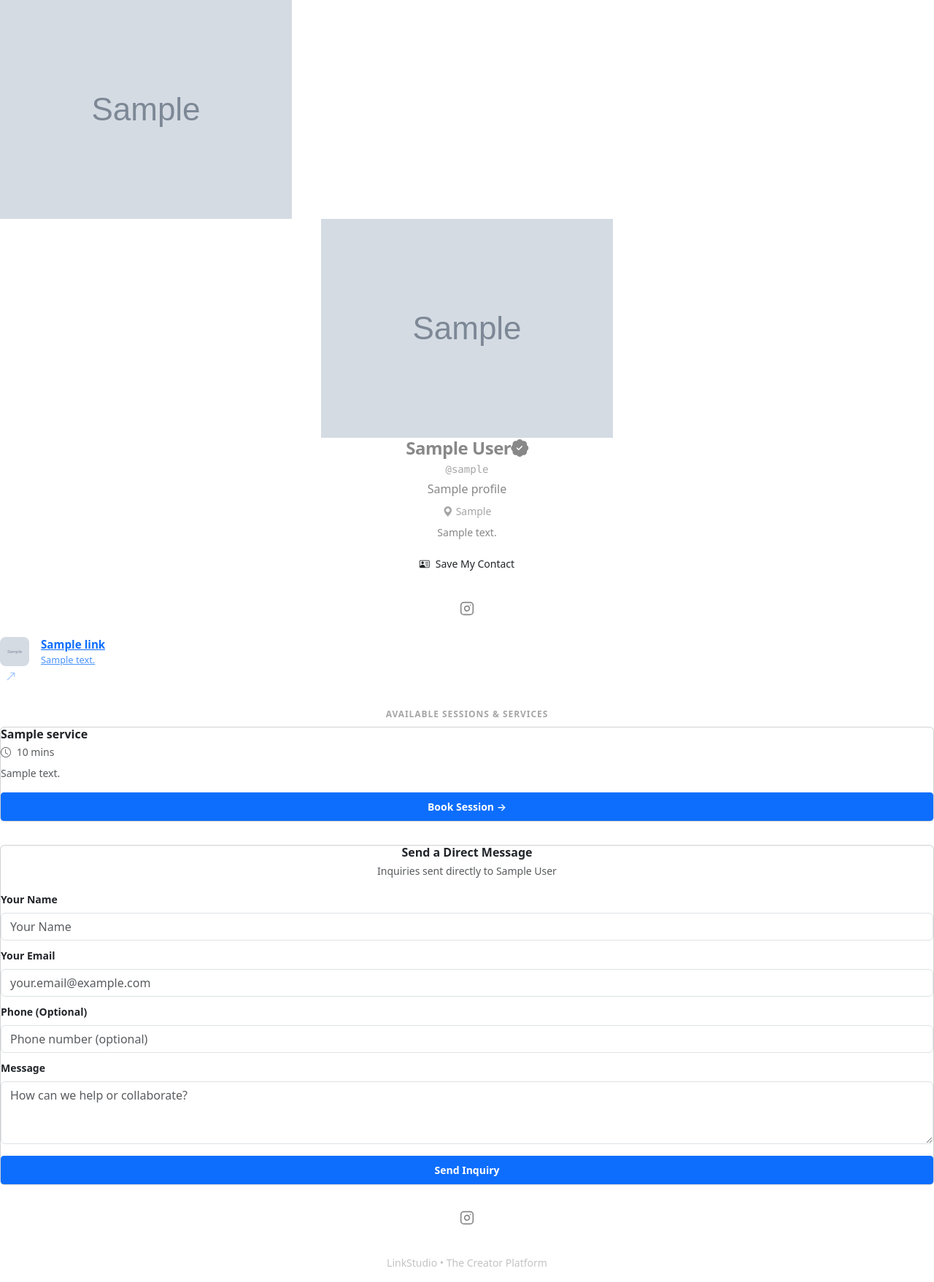
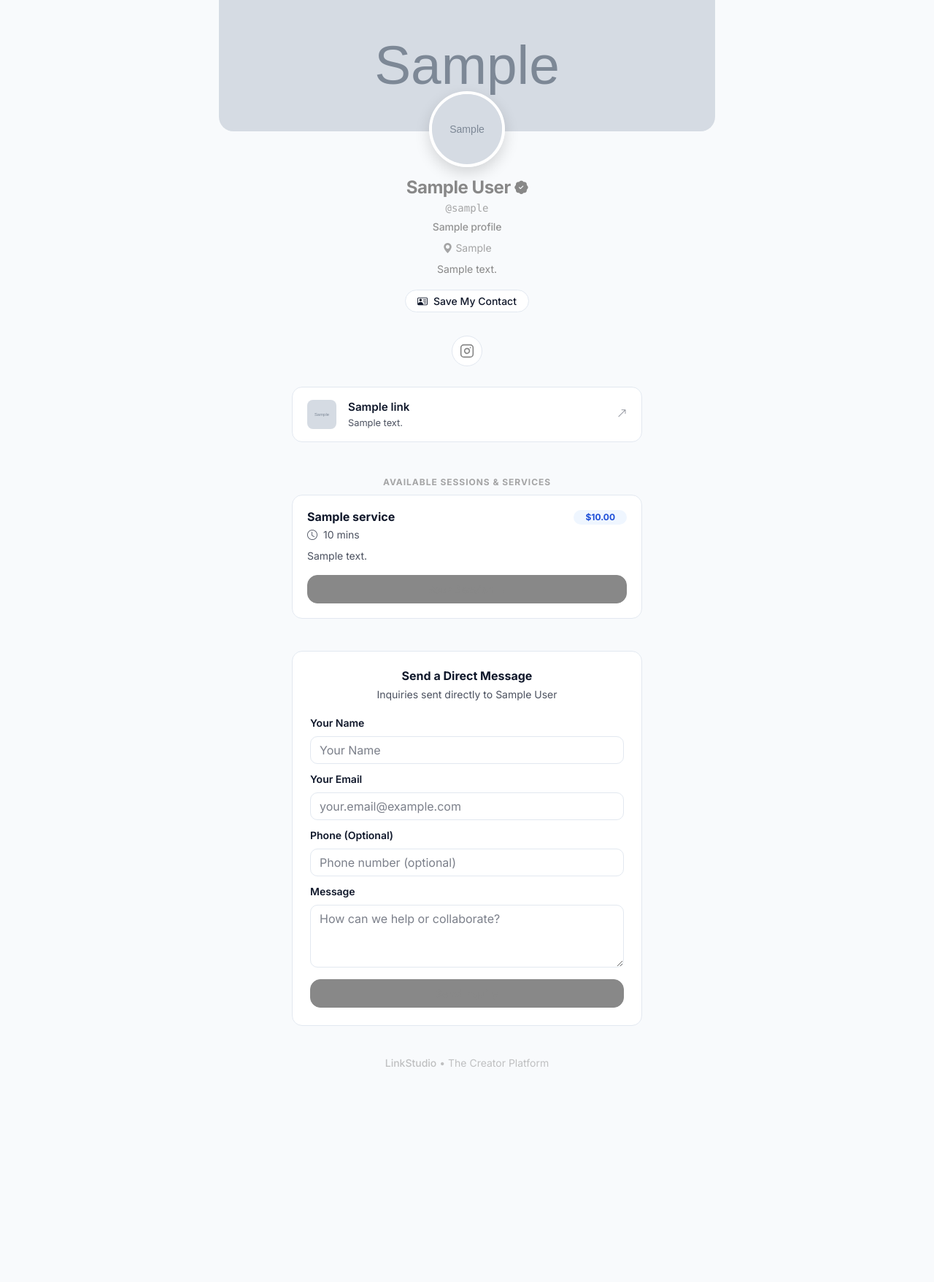
Before and after one commit to ADY0404/Studios, a Django app: a page that uses templates/public/creator_profile.html in a window 1280 px wide. Shown: the whole page at 73% size. After the commit the page ends 1462 px from the top, so only its background shows below. Run offline with Django 5.2, Linux system fonts and the light colour scheme; tables that the repository leaves empty hold one stand-in row (values such as "Sample post"); grey boxes marked "Sample" are stand-in pictures; some web fonts are replaced.

Commit message:
minor changes

```diff
--- a/templates/public/creator_profile.html
+++ b/templates/public/creator_profile.html
@@ -21,8 +21,8 @@
   <link rel="icon" href="data:,">
 
   <!-- LinkStudio Themes & Creator Styles -->
-  <link rel="stylesheet" href="{% static '#' %}">
-  <link rel="stylesheet" href="{% static '#' %}">
+  <link rel="stylesheet" href="{% static 'css/themes.css' %}">
+  <link rel="stylesheet" href="{% static 'css/creator.css' %}">
 
   <style>
     html, body {
```
